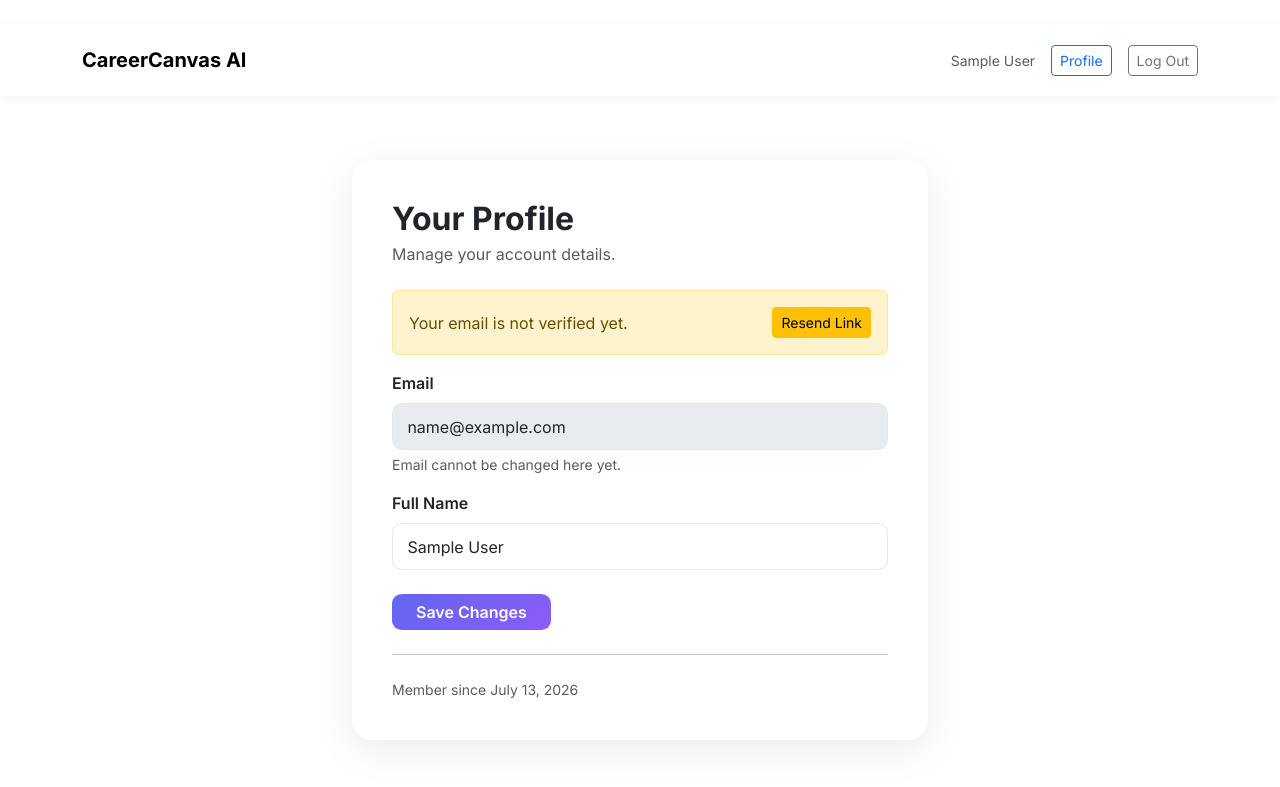
After one commit to glorriiiaaaa/careercanvas-ai, a Flask app: page /auth/profile in a window 1280 px wide. The commit adds this page. Shown: the top 787 px of the page. Run offline with Flask 3, Linux system fonts and the light colour scheme; the visitor is signed in with stand-in values (Sample User, id 1).

Commit message:
Module 1 complete: Signup, Login, Logout, Forgot Password, Email Verification, Profile

```diff
--- a/app/__init__.py
+++ b/app/__init__.py
@@ -34,6 +34,8 @@ def create_app(config_name=None):
     # avoids circular imports as the project grows.
     db.init_app(app)
     login_manager.init_app(app)
+    login_manager.login_view = 'auth.login'
+    login_manager.login_message_category = 'info'
     migrate.init_app(app, db)
     csrf.init_app(app)
 
--- a/app/auth/forms.py
+++ b/app/auth/forms.py
@@ -2,50 +2,50 @@
 #
 # WHY THIS FILE EXISTS:
 # Defines form structure AND server-side validation rules in one place.
-# Flask-WTF renders these as HTML fields in templates, and validates
-# submitted data server-side - never trust client-side validation alone.
 
 from flask_wtf import FlaskForm
-from wtforms import StringField, PasswordField, SubmitField
+from wtforms import StringField, PasswordField, SubmitField, BooleanField
 from wtforms.validators import DataRequired, Email, Length, EqualTo, ValidationError
 from app.models.user import User
 
 
 class SignupForm(FlaskForm):
-    """
-    Registration form. Validators run automatically when we call
-    form.validate_on_submit() in the route - if any fail, form.errors
-    gets populated and we re-render the form with messages.
-    """
-    full_name = StringField(
-        'Full Name',
-        validators=[DataRequired(), Length(min=2, max=120)]
-    )
-
-    email = StringField(
-        'Email',
-        validators=[DataRequired(), Email(), Length(max=120)]
-    )
-
-    password = PasswordField(
-        'Password',
-        validators=[DataRequired(), Length(min=8, message='Password must be at least 8 characters.')]
-    )
-
-    confirm_password = PasswordField(
-        'Confirm Password',
-        validators=[DataRequired(), EqualTo('password', message='Passwords must match.')]
-    )
-
+    full_name = StringField('Full Name', validators=[DataRequired(), Length(min=2, max=120)])
+    email = StringField('Email', validators=[DataRequired(), Email(), Length(max=120)])
+    password = PasswordField('Password', validators=[DataRequired(), Length(min=8, message='Password must be at least 8 characters.')])
+    confirm_password = PasswordField('Confirm Password', validators=[DataRequired(), EqualTo('password', message='Passwords must match.')])
     submit = SubmitField('Create Account')
 
     def validate_email(self, field):
-        """
-        Custom validator - WTForms automatically calls any method named
-        validate_<fieldname>. This checks the database for an existing
-        user with this email BEFORE we attempt to insert a duplicate,
-        giving a friendly error instead of a raw database crash.
-        """
         existing_user = User.query.filter_by(email=field.data.lower()).first()
         if existing_user:
             raise ValidationError('An account with this email already exists. Try logging in instead.')
+
+
+class LoginForm(FlaskForm):
+    email = StringField('Email', validators=[DataRequired(), Email()])
+    password = PasswordField('Password', validators=[DataRequired()])
+    remember_me = BooleanField('Remember Me')
+    submit = SubmitField('Log In')
+
+
+class ForgotPasswordForm(FlaskForm):
+    email = StringField('Email', validators=[DataRequired(), Email()])
+    submit = SubmitField('Send Reset Link')
+
+
+class ResetPasswordForm(FlaskForm):
+    password = PasswordField('New Password', validators=[DataRequired(), Length(min=8, message='Password must be at least 8 characters.')])
+    confirm_password = PasswordField('Confirm New Password', validators=[DataRequired(), EqualTo('password', message='Passwords must match.')])
+    submit = SubmitField('Reset Password')
+
+
+class ProfileForm(FlaskForm):
+    """
+    Lets a logged-in user update their display name. Email is
+    intentionally excluded here - changing email is a more sensitive
+    operation (would need re-verification) and belongs in Settings
+    later, not bundled into a simple profile edit.
+    """
+    full_name = StringField('Full Name', validators=[DataRequired(), Length(min=2, max=120)])
+    submit = SubmitField('Save Changes')
--- a/app/auth/routes.py
+++ b/app/auth/routes.py
@@ -2,47 +2,172 @@
 #
 # WHY THIS FILE EXISTS:
 # Contains the actual view functions (routes) for authentication.
-# Each function should stay focused on HTTP concerns (parsing requests,
-# returning responses) - the "how do we create a user" logic itself
-# is simple enough here to stay inline, but note: in more complex modules
-# later (Resume Analyzer, AI Coach), we'll push logic into a services.py
-# file instead of routes.py, keeping routes thin.
 
-from flask import render_template, redirect, url_for, flash
+from flask import render_template, redirect, url_for, flash, current_app
+from flask_login import login_user, logout_user, login_required, current_user
 from app.auth import auth_bp
-from app.auth.forms import SignupForm
+from app.auth.forms import SignupForm, LoginForm, ForgotPasswordForm, ResetPasswordForm, ProfileForm
 from app.models.user import User
 from app.extensions import db
+from app.utils.tokens import (
+    generate_reset_token, verify_reset_token,
+    generate_verification_token, verify_verification_token
+)
+
+
+def send_verification_email(user):
+    token = generate_verification_token(user.email)
+    verify_url = url_for('auth.verify_email', token=token, _external=True)
+    message = f'\n\n=== EMAIL VERIFICATION LINK (dev only) ===\n{verify_url}\n============================================\n'
+    current_app.logger.info(message)
+    print(message)
 
 
 @auth_bp.route('/signup', methods=['GET', 'POST'])
 def signup():
-    """
-    Handles both displaying the signup form (GET) and processing
-    a submitted signup form (POST). This GET+POST combo on one route
-    is a standard Flask pattern - avoids duplicating the template
-    rendering logic across two separate functions.
-    """
     form = SignupForm()
 
-    # validate_on_submit() is True only on a POST request where all
-    # validators (including our custom validate_email) passed.
     if form.validate_on_submit():
         new_user = User(
             full_name=form.full_name.data.strip(),
             email=form.email.data.lower().strip(),
         )
-        # set_password() hashes the password - defined on the User model.
-        # The plain password from the form is never stored or logged anywhere.
         new_user.set_password(form.password.data)
 
         db.session.add(new_user)
         db.session.commit()
 
-        flash('Account created successfully! Please log in.', 'success')
+        send_verification_email(new_user)
+
+        flash('Account created! Please check the console for a verification link (dev mode), then log in.', 'success')
         return redirect(url_for('auth.login'))
 
-    # GET request, OR validation failed on POST - re-render the form.
-    # WTForms automatically attaches error messages to form.<field>.errors,
-    # which we'll display in the template.
     return render_template('auth/signup.html', form=form)
+
+
+@auth_bp.route('/verify-email/<token>')
+def verify_email(token):
+    email = verify_verification_token(token)
+
+    if email is None:
+        flash('That verification link is invalid or has expired.', 'error')
+        return redirect(url_for('auth.login'))
+
+    user = User.query.filter_by(email=email).first()
+    if user is None:
+        flash('That verification link is invalid or has expired.', 'error')
+        return redirect(url_for('auth.login'))
+
+    if user.is_email_verified:
+        flash('Your email is already verified. You can log in.', 'info')
+    else:
+        user.is_email_verified = True
+        db.session.commit()
+        flash('Your email has been verified! You can now log in.', 'success')
+
+    return redirect(url_for('auth.login'))
+
+
+@auth_bp.route('/resend-verification', methods=['GET', 'POST'])
+@login_required
+def resend_verification():
+    if current_user.is_email_verified:
+        flash('Your email is already verified.', 'info')
+    else:
+        send_verification_email(current_user)
+        flash('A new verification link has been sent (check the console in dev mode).', 'success')
+
+    return redirect(url_for('auth.profile'))
+
+
+@auth_bp.route('/login', methods=['GET', 'POST'])
+def login():
+    if current_user.is_authenticated:
+        return redirect(url_for('auth.profile'))
+
+    form = LoginForm()
+
+    if form.validate_on_submit():
+        user = User.query.filter_by(email=form.email.data.lower().strip()).first()
+
+        if user and user.check_password(form.password.data):
+            login_user(user, remember=form.remember_me.data)
+            flash(f'Welcome back, {user.full_name}!', 'success')
+            return redirect(url_for('auth.profile'))
+        else:
+            flash('Invalid email or password.', 'error')
+
+    return render_template('auth/login.html', form=form)
+
+
+@auth_bp.route('/logout')
+@login_required
+def logout():
+    logout_user()
+    flash('You have been logged out.', 'success')
+    return redirect(url_for('auth.login'))
+
+
+@auth_bp.route('/forgot-password', methods=['GET', 'POST'])
+def forgot_password():
+    form = ForgotPasswordForm()
+
+    if form.validate_on_submit():
+        user = User.query.filter_by(email=form.email.data.lower().strip()).first()
+
+        if user:
+            token = generate_reset_token(user.email)
+            reset_url = url_for('auth.reset_password', token=token, _external=True)
+            message = f'\n\n=== PASSWORD RESET LINK (dev only) ===\n{reset_url}\n=======================================\n'
+            current_app.logger.info(message)
+            print(message)
+
+        flash('If an account with that email exists, a reset link has been sent.', 'info')
+        return redirect(url_for('auth.login'))
+
+    return render_template('auth/forgot_password.html', form=form)
+
+
+@auth_bp.route('/reset-password/<token>', methods=['GET', 'POST'])
+def reset_password(token):
+    email = verify_reset_token(token)
+
+    if email is None:
+        flash('That reset link is invalid or has expired. Please request a new one.', 'error')
+        return redirect(url_for('auth.forgot_password'))
+
+    user = User.query.filter_by(email=email).first()
+    if user is None:
+        flash('That reset link is invalid or has expired. Please request a new one.', 'error')
+        return redirect(url_for('auth.forgot_password'))
+
+    form = ResetPasswordForm()
+
+    if form.validate_on_submit():
+        user.set_password(form.password.data)
+        db.session.commit()
+        flash('Your password has been reset. Please log in with your new password.', 'success')
+        return redirect(url_for('auth.login'))
+
+    return render_template('auth/reset_password.html', form=form)
+
+
+@auth_bp.route('/profile', methods=['GET', 'POST'])
+@login_required
+def profile():
+    """
+    The first genuinely protected page in the app. @login_required
+    means Flask-Login automatically redirects anonymous visitors to
+    the login page (configured earlier via login_manager.login_view).
+    current_user is provided by Flask-Login - it's the logged-in
+    User object, available in any route/template without us passing it manually.
+    """
+    form = ProfileForm(obj=current_user)  # pre-fills the form with existing data
+
+    if form.validate_on_submit():
+        current_user.full_name = form.full_name.data.strip()
+        db.session.commit()
+        flash('Profile updated successfully.', 'success')
+        return redirect(url_for('auth.profile'))
+
+    return render_template('auth/profile.html', form=form)
--- a/app/static/css/style.css
+++ b/app/static/css/style.css
@@ -49,3 +49,18 @@ body {
     transform: translateY(-1px);
     box-shadow: 0 8px 20px rgba(99, 102, 241, 0.35);
 }
+/* Navbar for authenticated pages */
+.app-navbar {
+    background: rgba(255, 255, 255, 0.9);
+    backdrop-filter: blur(10px);
+    padding: 1rem 0;
+    box-shadow: 0 2px 10px rgba(0, 0, 0, 0.05);
+}
+
+/* Profile page card */
+.profile-card {
+    background: #ffffff;
+    border-radius: 1.25rem;
+    box-shadow: 0 10px 40px rgba(0, 0, 0, 0.08);
+    padding: 2.5rem;
+}
--- /dev/null
+++ b/app/templates/auth/profile.html
@@ -0,0 +1,45 @@
+{% extends "base.html" %}
+
+{% block title %}Profile | CareerCanvas AI{% endblock %}
+
+{% block content %}
+<div class="container py-5" style="max-width: 600px;">
+    <div class="profile-card">
+        <h2 class="fw-bold mb-1">Your Profile</h2>
+        <p class="text-muted mb-4">Manage your account details.</p>
+
+        {% if not current_user.is_email_verified %}
+        <div class="alert alert-warning d-flex justify-content-between align-items-center">
+            <span>Your email is not verified yet.</span>
+            <a href="{{ url_for('auth.resend_verification') }}" class="btn btn-sm btn-warning">Resend Link</a>
+        </div>
+        {% endif %}
+
+        <form method="POST" novalidate>
+            {{ form.hidden_tag() }}
+
+            <div class="mb-3">
+                <label class="form-label fw-semibold">Email</label>
+                <input type="email" class="form-control" value="{{ current_user.email }}" disabled>
+                <div class="form-text">Email cannot be changed here yet.</div>
+            </div>
+
+            <div class="mb-4">
+                {{ form.full_name.label(class="form-label fw-semibold") }}
+                {{ form.full_name(class="form-control" + (" is-invalid" if form.full_name.errors else "")) }}
+                {% for error in form.full_name.errors %}
+                    <div class="invalid-feedback">{{ error }}</div>
+                {% endfor %}
+            </div>
+
+            {{ form.submit(class="btn btn-primary px-4 fw-semibold") }}
+        </form>
+
+        <hr class="my-4">
+
+        <p class="text-muted small mb-0">
+            Member since {{ current_user.created_at.strftime('%B %d, %Y') }}
+        </p>
+    </div>
+</div>
+{% endblock %}
--- a/app/templates/auth/signup.html
+++ b/app/templates/auth/signup.html
@@ -49,7 +49,8 @@
         </form>
 
         <p class="text-center text-muted mt-4 mb-0">
-            Already have an account? <span class="fw-semibold">Log in (coming soon)</span>
+            Already have an account?
+            <a href="{{ url_for('auth.login') }}" class="fw-semibold text-decoration-none">Log in</a>
         </p>
     </div>
 </div>
--- a/app/templates/base.html
+++ b/app/templates/base.html
@@ -5,25 +5,29 @@
     <meta name="viewport" content="width=device-width, initial-scale=1.0">
     <title>{% block title %}CareerCanvas AI{% endblock %}</title>
 
-    <!-- Bootstrap 5 CSS -->
     <link href="https://cdn.jsdelivr.net/npm/bootstrap@5.3.3/dist/css/bootstrap.min.css" rel="stylesheet">
-
-    <!-- Google Fonts - Inter is a clean, modern SaaS-standard typeface -->
     <link rel="preconnect" href="https://fonts.googleapis.com">
     <link href="https://fonts.googleapis.com/css2?family=Inter:wght@400;500;600;700;800&display=swap" rel="stylesheet">
-
-    <!-- Bootstrap Icons - used for UI icons throughout (dark mode toggle, nav icons, etc.) -->
     <link rel="stylesheet" href="https://cdn.jsdelivr.net/npm/bootstrap-icons@1.11.3/font/bootstrap-icons.css">
-
-    <!-- Our custom styles -->
     <link rel="stylesheet" href="{{ url_for('static', filename='css/style.css') }}">
 
     {% block extra_css %}{% endblock %}
 </head>
 <body>
 
-    <!-- Flash messages: signup/login success/error messages appear here,
-         on EVERY page, since this lives in the shared base template -->
+    {% if current_user.is_authenticated %}
+    <nav class="navbar navbar-expand-lg app-navbar">
+        <div class="container">
+            <a class="navbar-brand fw-bold" href="{{ url_for('auth.profile') }}">CareerCanvas AI</a>
+            <div class="d-flex align-items-center gap-3">
+                <span class="text-muted small">{{ current_user.full_name }}</span>
+                <a href="{{ url_for('auth.profile') }}" class="btn btn-sm btn-outline-primary">Profile</a>
+                <a href="{{ url_for('auth.logout') }}" class="btn btn-sm btn-outline-secondary">Log Out</a>
+            </div>
+        </div>
+    </nav>
+    {% endif %}
+
     <div class="container mt-3">
         {% with messages = get_flashed_messages(with_categories=true) %}
             {% if messages %}
@@ -37,10 +41,8 @@
         {% endwith %}
     </div>
 
-    <!-- Page-specific content gets injected here by child templates -->
     {% block content %}{% endblock %}
 
-    <!-- Bootstrap JS bundle (includes Popper, needed for dropdowns/alerts) -->
     <script src="https://cdn.jsdelivr.net/npm/bootstrap@5.3.3/dist/js/bootstrap.bundle.min.js"></script>
     <script src="{{ url_for('static', filename='js/main.js') }}"></script>
 
```
Also changed, not shown: app/templates/auth/forgot_password.html (added, +32 -0 lines), app/templates/auth/login.html (added, +50 -0 lines), app/templates/auth/reset_password.html (added, +36 -0 lines), app/utils/tokens.py (added, +52 -0 lines), app/utils/__init__.py (added).
